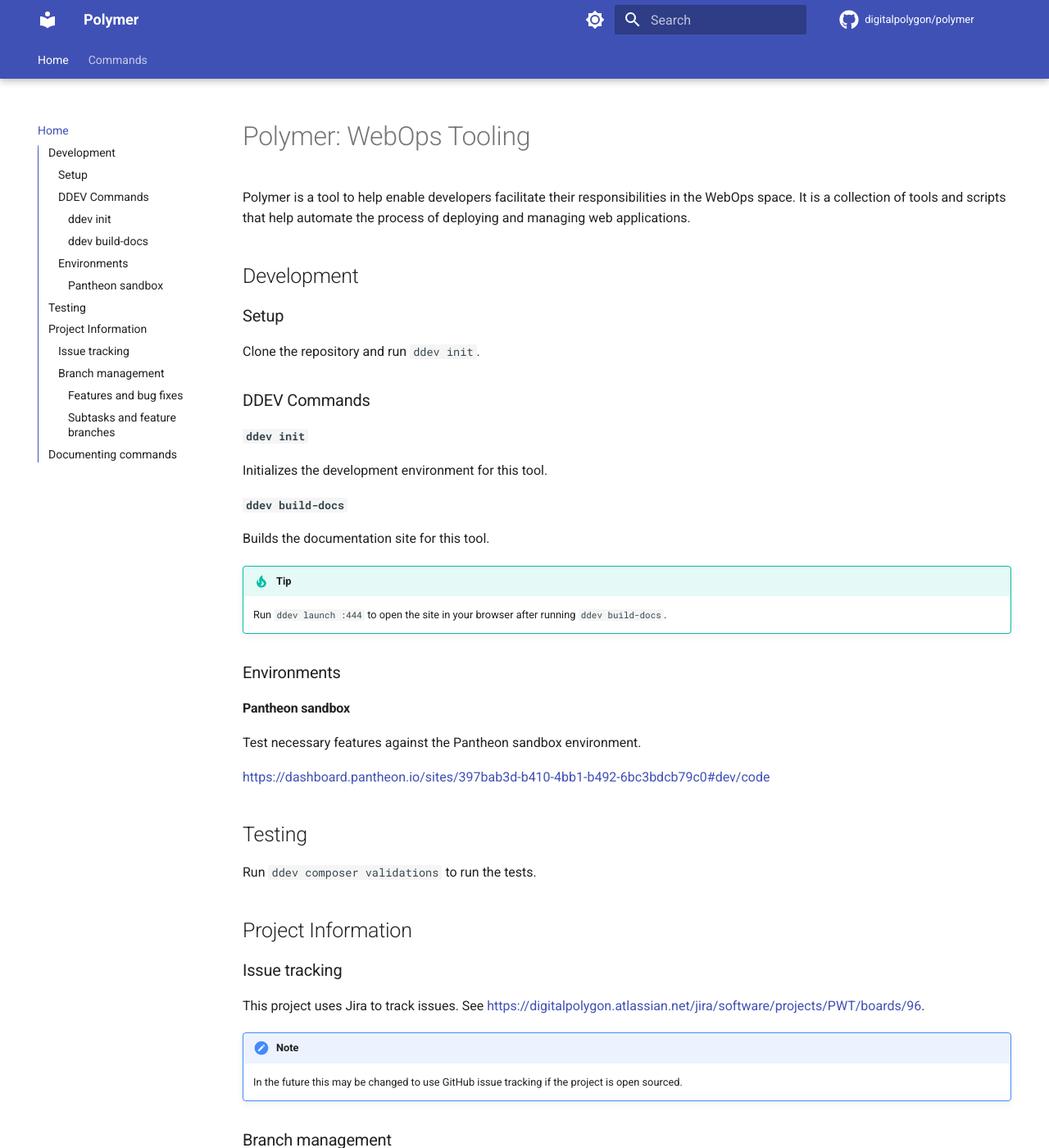
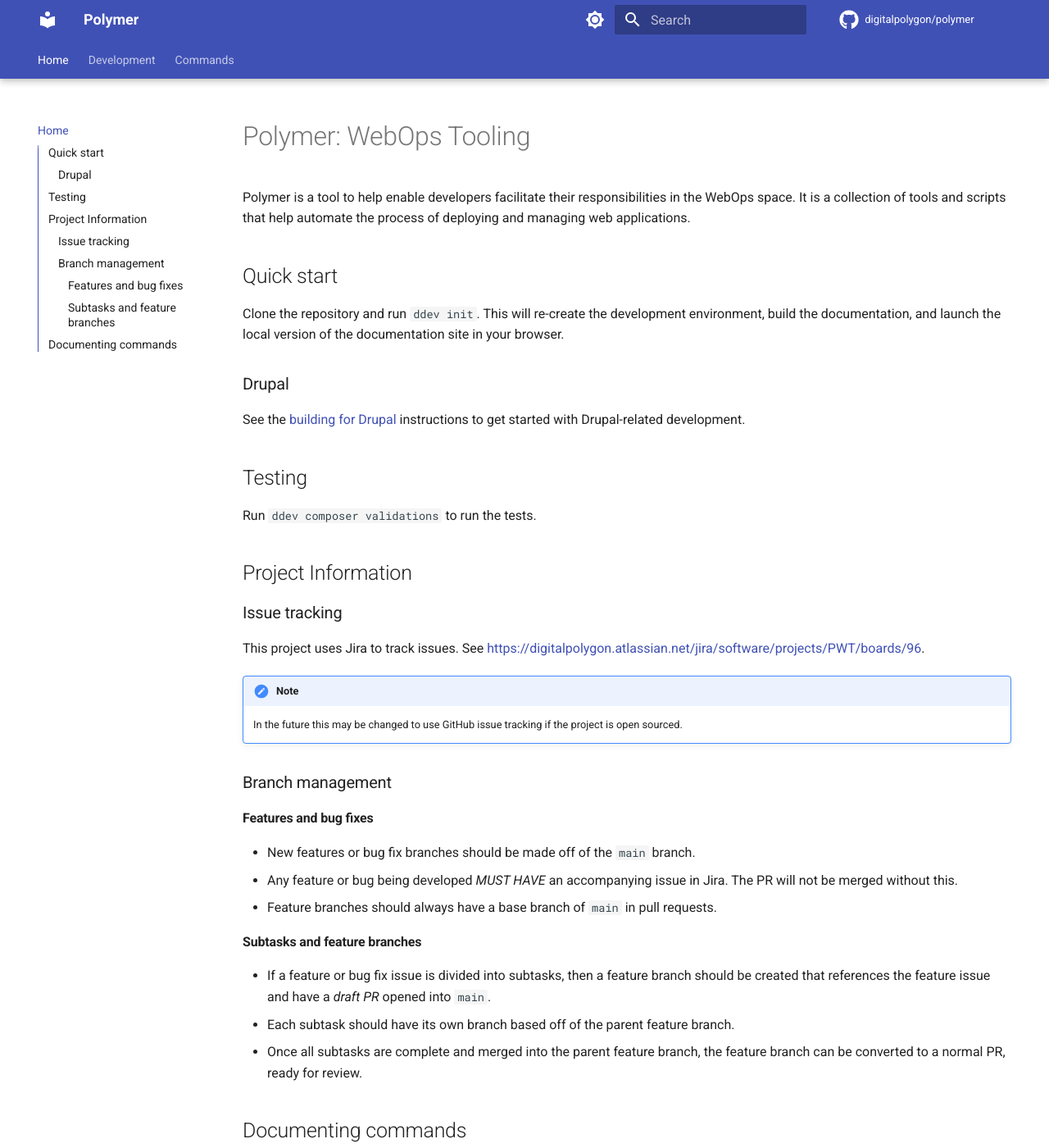
Before and after one commit to digitalpolygon/polymer, an MkDocs documentation site: the page built from docs/index.md, in a window 1280 px wide and 1400 px high. Shown: the whole window at 82% size. Built offline with MkDocs 1.6.1 and Material for MkDocs 9.7.7, drawn with Linux system fonts in a browser that asks for light colours; comment, search, counter and statistics services are not loaded.

Commit message:
Document supported method for doing Drupal-related dev.

```diff
--- a/docs/index.md
+++ b/docs/index.md
@@ -3,34 +3,15 @@
 Polymer is a tool to help enable developers facilitate their responsibilities in the WebOps space. It is a collection of
 tools and scripts that help automate the process of deploying and managing web applications.
 
-## Development
+## Quick start
 
-### Setup
+Clone the repository and run `ddev init`. This will re-create the development environment, build the documentation, and
+launch the local version of the documentation site in your browser.
 
-Clone the repository and run `ddev init`.
+### Drupal
 
-### DDEV Commands
-
-#### `ddev init`
-
-Initializes the development environment for this tool.
-
-#### `ddev build-docs`
-
-Builds the documentation site for this tool.
-
-!!! tip
-
-    Run `ddev launch :444` to open the site in your browser after running `ddev
-    build-docs`.
-
-### Environments
-
-#### Pantheon sandbox
-
-Test necessary features against the Pantheon sandbox environment.
-
-https://dashboard.pantheon.io/sites/397bab3d-b410-4bb1-b492-6bc3bdcb79c0#dev/code
+See the [building for Drupal](development.md#building-for-drupal) instructions to get started with Drupal-related
+development.
 
 ## Testing
 
--- a/mkdocs.yml
+++ b/mkdocs.yml
@@ -55,6 +55,7 @@
       emoji_generator: !!python/name:material.extensions.emoji.to_svg
 nav:
   - Home: index.md
+  - Development: development.md
   - Commands:
       - artifact:
           - 'artifact:compile': commands/artifact_compile.md
```
Also changed, not shown: docs/development.md (added, +68 -0 lines).
